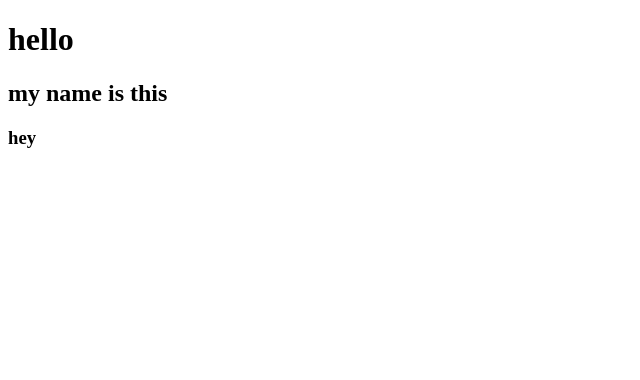
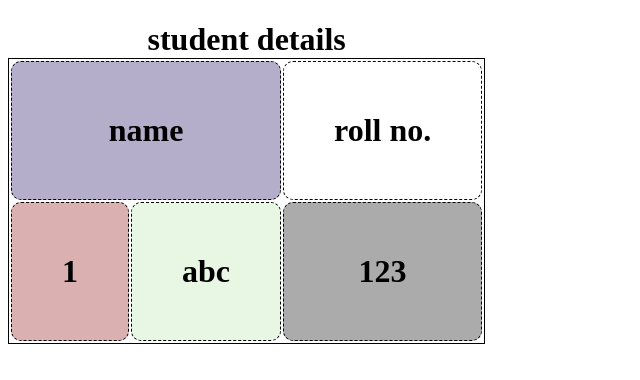
Before and after one commit to dhruv440066/FSD_DHRUV422, a plain HTML site: page index.html in a window 1280 px wide. Shown: the whole page, without its empty margins (0-640 px from the left). Drawn offline with Linux system fonts and the light colour scheme.

Commit message:
thord commit in html

```diff
--- a/index.html
+++ b/index.html
@@ -5,10 +5,56 @@
     <meta name="viewport" content="width=device-width, initial-scale=1.0">
     <title>Document</title>
 </head>
-<body><h1>hello</h1>
+<style>
+    table, th, td {
+        border: 1px solid black;
 
-<h2>my name is this</h2>
-<h3>hey</h3>
+    }
+    td{
+        background-color: rgba(186, 173, 230, 0.33);
+    }
+    th,td{
+        border: 1px solid   rgb(0, 0, 0);
+        border-radius: 10px;
+        border-style: dashed;
+        text-align: center;
+        padding: 50px;
+        border-spacing : 20px;
+
+    }
+    td:nth-child(even){
+        background-color: rgba(186, 230, 173, 0.33);
+    }
+    td:nth-child(3){
+        background-color: rgba(0, 0, 0, 0.33);
+    }
+    td:nth-child(1){
+        background-color: rgba(145, 17, 17, 0.33);
+    }
+    th:nth-child(1){
+        background-color: rgba(32, 12, 96, 0.33);
+    }
+   td:hover {background-color: yellow;}
+</style>
+
+<body>
+    <h1>
+
+
+    <table style="width:100;;;">
+        <caption>student details</caption>
+    <tr>
+
+        <th colspan="2">name</th>
+        <th>roll no.</th>
+    </tr>
+    <tr>
+        <td>1</td>
+        <td>abc</td>
+        <td>123</td>
+    </tr>
+    </table>
+
 
 </body>
 </html>
```
